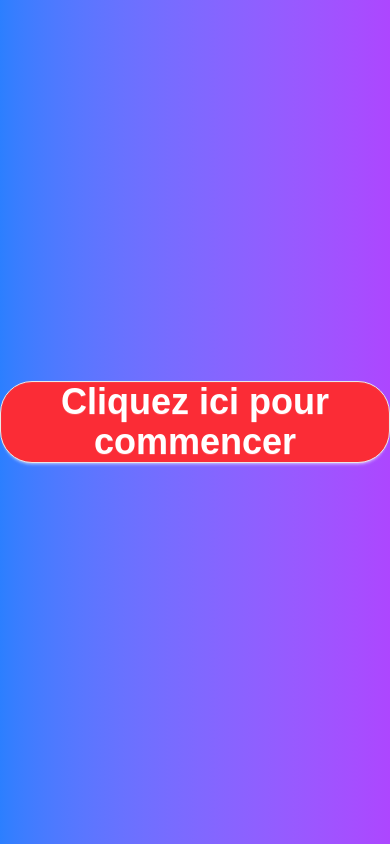
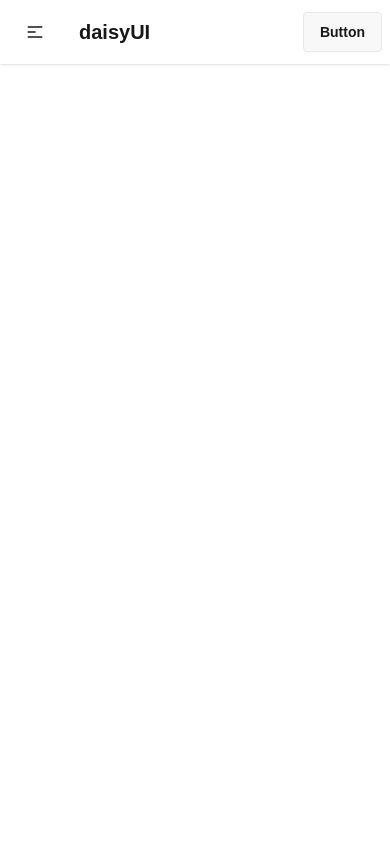
Before and after one commit to charmidez/yemag, a Next.js app: page / in a window 390 px wide. Built offline with nearby package versions, Linux system fonts and the light colour scheme.

Commit message:
Navbar construction start

```diff
--- /dev/null
+++ b/src/app/navbar.tsx
@@ -0,0 +1,78 @@
+export default function Navbar() {
+  return (
+    <>
+      <div className="navbar bg-base-100 shadow-sm">
+        <div className="navbar-start">
+          <div className="dropdown">
+            <div tabIndex={0} role="button" className="btn btn-ghost lg:hidden">
+              <svg
+                xmlns="http://www.w3.org/2000/svg"
+                className="h-5 w-5"
+                fill="none"
+                viewBox="0 0 24 24"
+                stroke="currentColor"
+              >
+                {" "}
+                <path
+                  strokeLinecap="round"
+                  strokeLinejoin="round"
+                  strokeWidth="2"
+                  d="M4 6h16M4 12h8m-8 6h16"
+                />{" "}
+              </svg>
+            </div>
+            <ul
+              tabIndex={0}
+              className="menu menu-sm dropdown-content bg-base-100 rounded-box z-1 mt-3 w-52 p-2 shadow"
+            >
+              <li>
+                <a>Item 1</a>
+              </li>
+              <li>
+                <a>Parent</a>
+                <ul className="p-2">
+                  <li>
+                    <a>Submenu 1</a>
+                  </li>
+                  <li>
+                    <a>Submenu 2</a>
+                  </li>
+                </ul>
+              </li>
+              <li>
+                <a>Item 3</a>
+              </li>
+            </ul>
+          </div>
+          <a className="btn btn-ghost text-xl">daisyUI</a>
+        </div>
+        <div className="navbar-center hidden lg:flex">
+          <ul className="menu menu-horizontal px-1">
+            <li>
+              <a>Item 1</a>
+            </li>
+            <li>
+              <details>
+                <summary>Parent</summary>
+                <ul className="p-2">
+                  <li>
+                    <a>Submenu 1</a>
+                  </li>
+                  <li>
+                    <a>Submenu 2</a>
+                  </li>
+                </ul>
+              </details>
+            </li>
+            <li>
+              <a>Item 3</a>
+            </li>
+          </ul>
+        </div>
+        <div className="navbar-end">
+          <a className="btn">Button</a>
+        </div>
+      </div>
+    </>
+  );
+}
--- a/src/app/page.tsx
+++ b/src/app/page.tsx
@@ -1,11 +1,10 @@
+import Navbar from "./navbar";
 
 
 export default function Home() {
   return (
-    <div className="justify-center items-center flex flex-col h-screen bg-gradient-to-r from-blue-500 to-purple-500">
-      <div className="btn bg-red-500 text-4xl text-white fond-bold p-10 rounded-4xl">
-        Cliquez ici pour commencer
-      </div>
-    </div>
+    <>
+    <Navbar/>
+    </>
   );
 }
```
